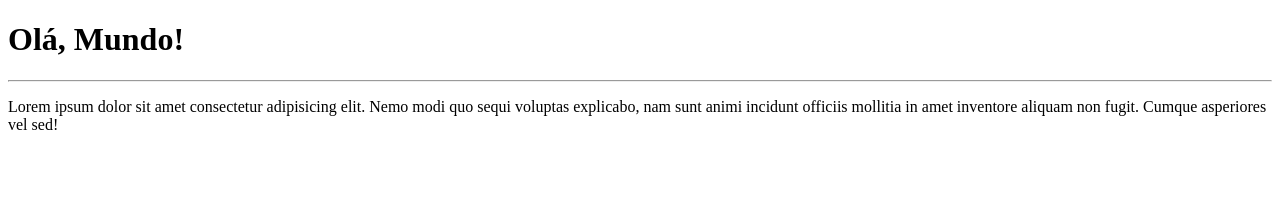
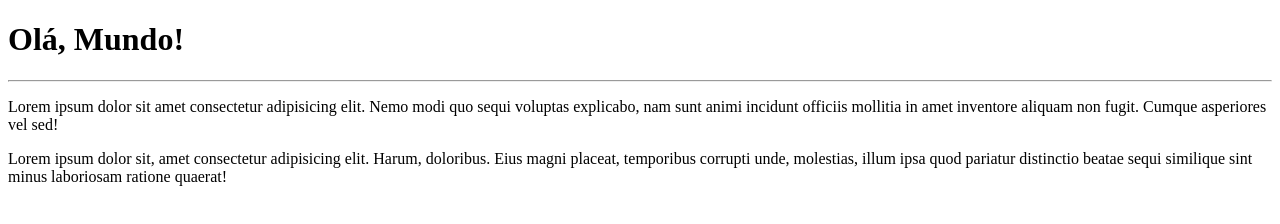
Before and after one commit to JaironGomes/OlaMundo, a plain HTML site: page site-exemplo/index.html in a window 1280 px wide. Drawn offline with Linux system fonts and the light colour scheme.

Commit message:
adicionei um paragrafo

```diff
--- a/site-exemplo/index.html
+++ b/site-exemplo/index.html
@@ -10,6 +10,7 @@
     <h1>Olá, Mundo!</h1>
     <hr>
     <p>Lorem ipsum dolor sit amet consectetur adipisicing elit. Nemo modi quo sequi voluptas explicabo, nam sunt animi incidunt officiis mollitia in amet inventore aliquam non fugit. Cumque asperiores vel sed!</p>
+    <p>Lorem ipsum dolor sit, amet consectetur adipisicing elit. Harum, doloribus. Eius magni placeat, temporibus corrupti unde, molestias, illum ipsa quod pariatur distinctio beatae sequi similique sint minus laboriosam ratione quaerat!</p>
 
 </body>
 </html>
```
